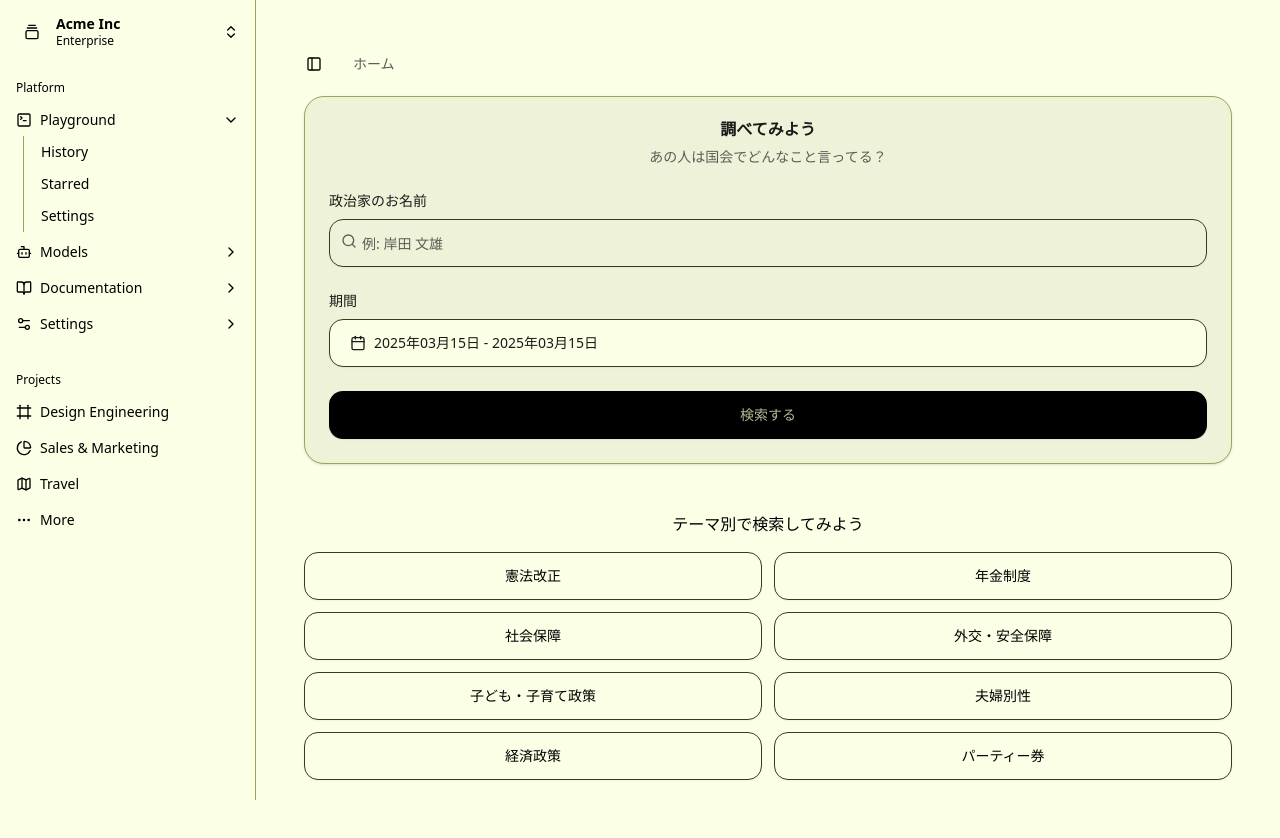
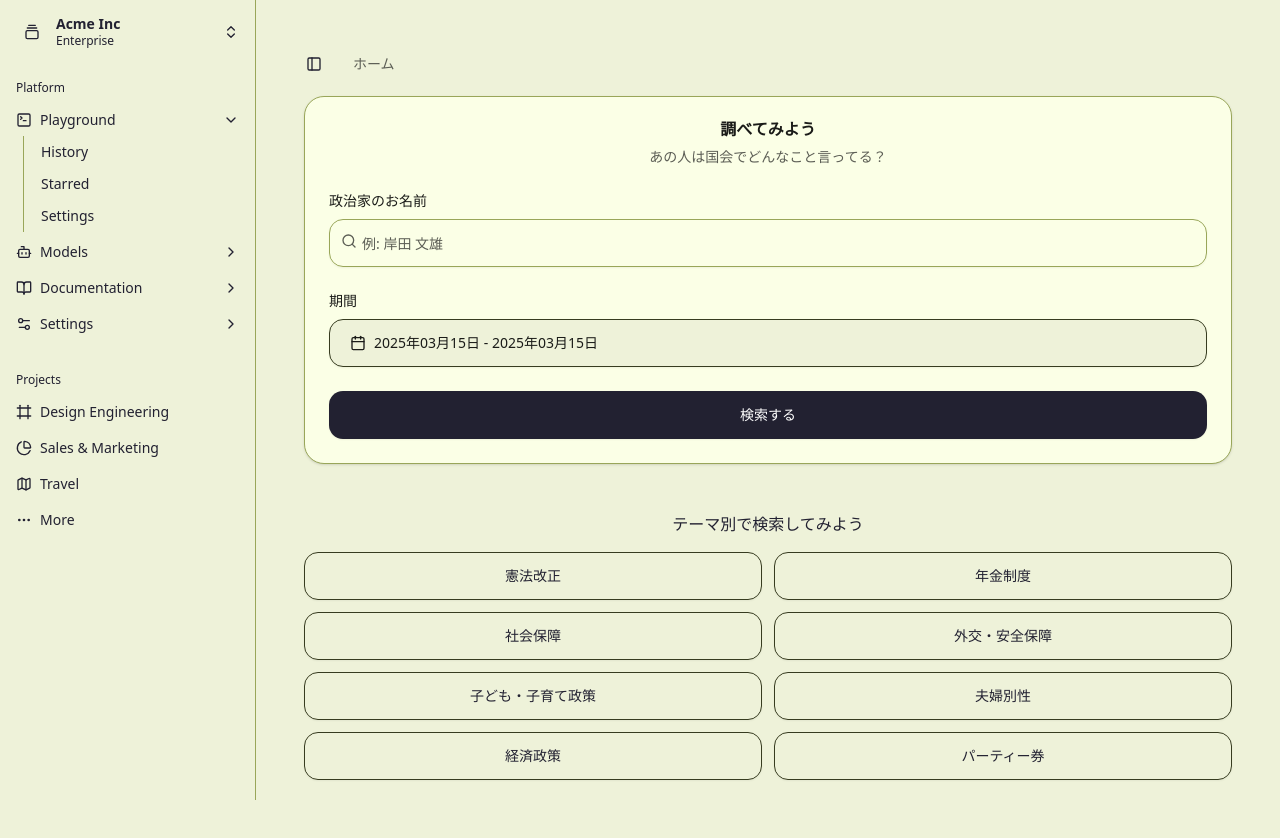
Before and after one commit to RH0128/sotsusei, a React (Vite) app: page / in a window 1280 px wide. Shown: the top 838 px of the page. Built offline with nearby package versions, Linux system fonts and the light colour scheme.

Commit message:
theme変更

```diff
--- a/src/components/ui/input.jsx
+++ b/src/components/ui/input.jsx
@@ -8,17 +8,20 @@ function Input({
   ...props
 }) {
   return (
-    (<input
+    <input
       type={type}
       data-slot="input"
       className={cn(
-        "border-input file:text-foreground placeholder:text-muted-foreground selection:bg-primary selection:text-primary-foreground flex h-12 w-full min-w-0 rounded-md border bg-transparent px-2 py-1 text-sm shadow-xs transition-[color,box-shadow] outline-none file:inline-flex file:h-7 file:border-0 file:bg-transparent file:text-sm file:font-medium disabled:pointer-events-none disabled:cursor-not-allowed disabled:opacity-50 md:text-sm",
+        "file:text-foreground placeholder:text-muted-foreground selection:bg-primary selection:text-primary-foreground flex h-12 w-full min-w-0 rounded-md border bg-transparent px-2 py-1 text-sm shadow-xs transition-[color,box-shadow] outline-none file:inline-flex file:h-7 file:border-0 file:bg-popover file:text-sm file:font-medium disabled:pointer-events-none disabled:cursor-not-allowed disabled:opacity-50 md:text-sm",
         "focus-visible:border-ring focus-visible:ring-ring/50 focus-visible:ring-[3px]",
         "aria-invalid:ring-destructive/20 dark:aria-invalid:ring-destructive/40 aria-invalid:border-destructive",
         className
       )}
-      {...props} />)
+      {...props}
+    />
   );
 }
 
 export { Input }
+
+//border-input消した
--- a/src/components/ui/popover.jsx
+++ b/src/components/ui/popover.jsx
@@ -24,7 +24,7 @@ function PopoverContent({
         align={align}
         sideOffset={sideOffset}
         className={cn(
-          "bg-popover text-popover-foreground data-[state=open]:animate-in data-[state=closed]:animate-out data-[state=closed]:fade-out-0 data-[state=open]:fade-in-0 data-[state=closed]:zoom-out-95 data-[state=open]:zoom-in-95 data-[side=bottom]:slide-in-from-top-2 data-[side=left]:slide-in-from-right-2 data-[side=right]:slide-in-from-left-2 data-[side=top]:slide-in-from-bottom-2 z-50 w-72 rounded-md border p-4 shadow-md outline-hidden",
+          "bg-popover text-popover-foreground data-[state=open]:animate-in data-[state=closed]:animate-out data-[state=closed]:fade-out-0 data-[state=open]:fade-in-0 data-[state=closed]:zoom-out-95 data-[state=open]:zoom-in-95 data-[side=bottom]:slide-in-from-top-2 data-[side=left]:slide-in-from-right-2 data-[side=right]:slide-in-from-left-2 data-[side=top]:slide-in-from-bottom-2 z-50 w-72 rounded-md p-4 shadow-md outline-hidden", // border クラスを削除
           className
         )}
         {...props}
--- a/src/index.css
+++ b/src/index.css
@@ -6,14 +6,14 @@
 @custom-variant dark (&:is(.dark *));
 
 :root {
-  --background: hsl(70, 100%, 95%);
-  --foreground: hsl(70, 5%, 0%);
-  --card: hsl(70, 50%, 90%);
+  --background: hsl(70, 50%, 90%);
+  --foreground: hsl(244, 19%, 16%);
+  --card: hsl(70, 100%, 95%);
   --card-foreground: hsl(70, 5%, 10%);
-  --popover: hsl(70, 100%, 95%);
-  --popover-foreground: hsl(70, 100%, 0%);
-  --primary: hsl(0, 0%, 0%);
-  --primary-foreground: hsl(70, 18%, 66%);
+  --popover: hsl(70, 75%, 98%);
+  --popover-foreground: hsl(0, 31%, 19%);
+  --primary: hsl(244, 19%, 16%);
+  --primary-foreground: hsl(0, 0%, 100%);
   --secondary: hsl(70, 30%, 70%);
   --secondary-foreground: hsl(0, 0%, 0%);
   --muted: hsl(32, 30%, 85%);
@@ -26,6 +26,7 @@
   --input: hsl(70, 30%, 18%);
   --ring: hsl(70, 18%, 66%);
   --radius: 1rem;
+  --sidebar: hsl(70, 100%, 95%); /* ここに追加 */
 }
 
 .dark {
@@ -49,6 +50,7 @@
   --input: hsl(70, 30%, 18%);
   --ring: hsl(70, 18%, 66%);
   --radius: 1rem;
+  --sidebar: hsl(70, 50%, 10%); /* ダークモード用のサイドバー色 */
 }
 
 @theme inline {
```
